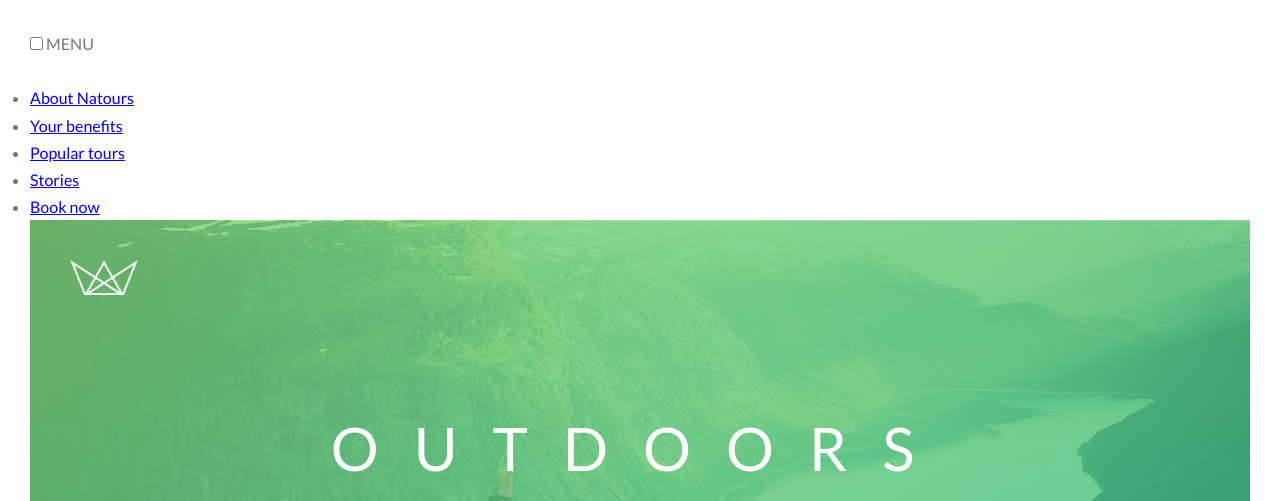
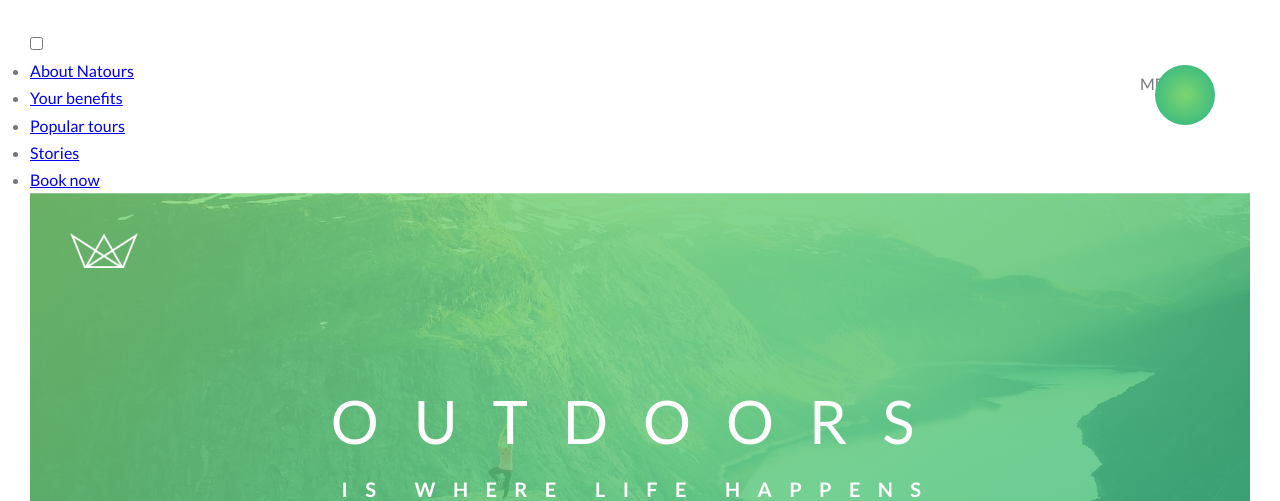
Before and after one commit to Tyler-Pritchard/SASS-template, a PHP site: page / in a window 1280 px wide. Shown: the top 501 px of the page. Run offline with PHP 8.4, Linux system fonts and the light colour scheme.

Commit message:
menu buttn rendering

```diff
--- a/css/style.css
+++ b/css/style.css
@@ -545,6 +545,24 @@ body {
     width: 80%;
     float: right; }
 
+.navigation__button {
+  background-color: #fff;
+  height: 7rem;
+  width: 7rem;
+  position: fixed;
+  top: 7rem;
+  right: 7rem; }
+
+.navigation__background {
+  height: 6rem;
+  width: 6rem;
+  border-radius: 50%;
+  position: fixed;
+  top: 6.5rem;
+  right: 6.5rem;
+  background-image: radial-gradient(#7ed56f, #28b485);
+  z-index: 1000; }
+
 .section-about {
   background-color: #f7f7f7;
   padding: 25rem 0;
--- a/sass/layout/_navigation.scss
+++ b/sass/layout/_navigation.scss
@@ -1,7 +1,14 @@
 .navigation {
     &__checkbox {}
 
-    &__button {}
+    &__button {
+        background-color: $color-white;
+        height: 7rem;
+        width: 7rem;
+        position: fixed;
+        top: 7rem;
+        right: 7rem;
+    }
 
     &__background {
         height: 6rem;
```
